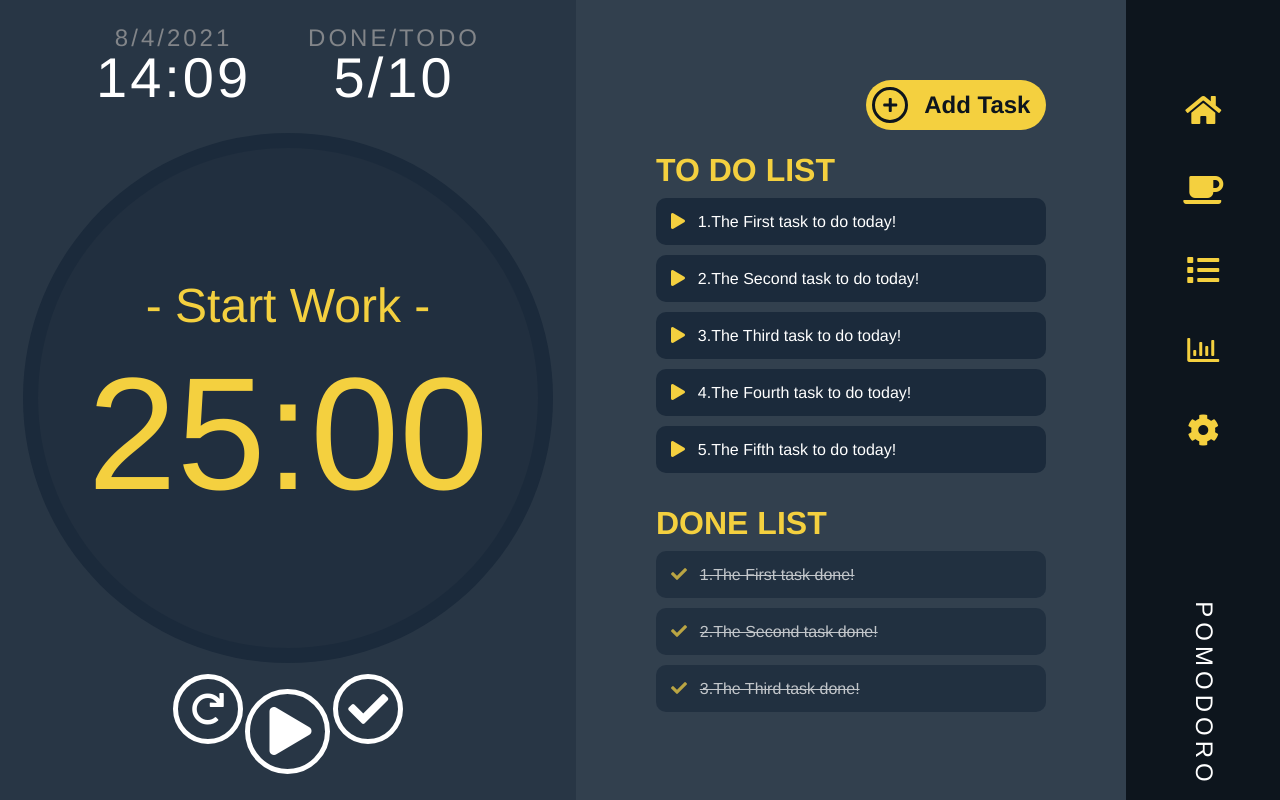
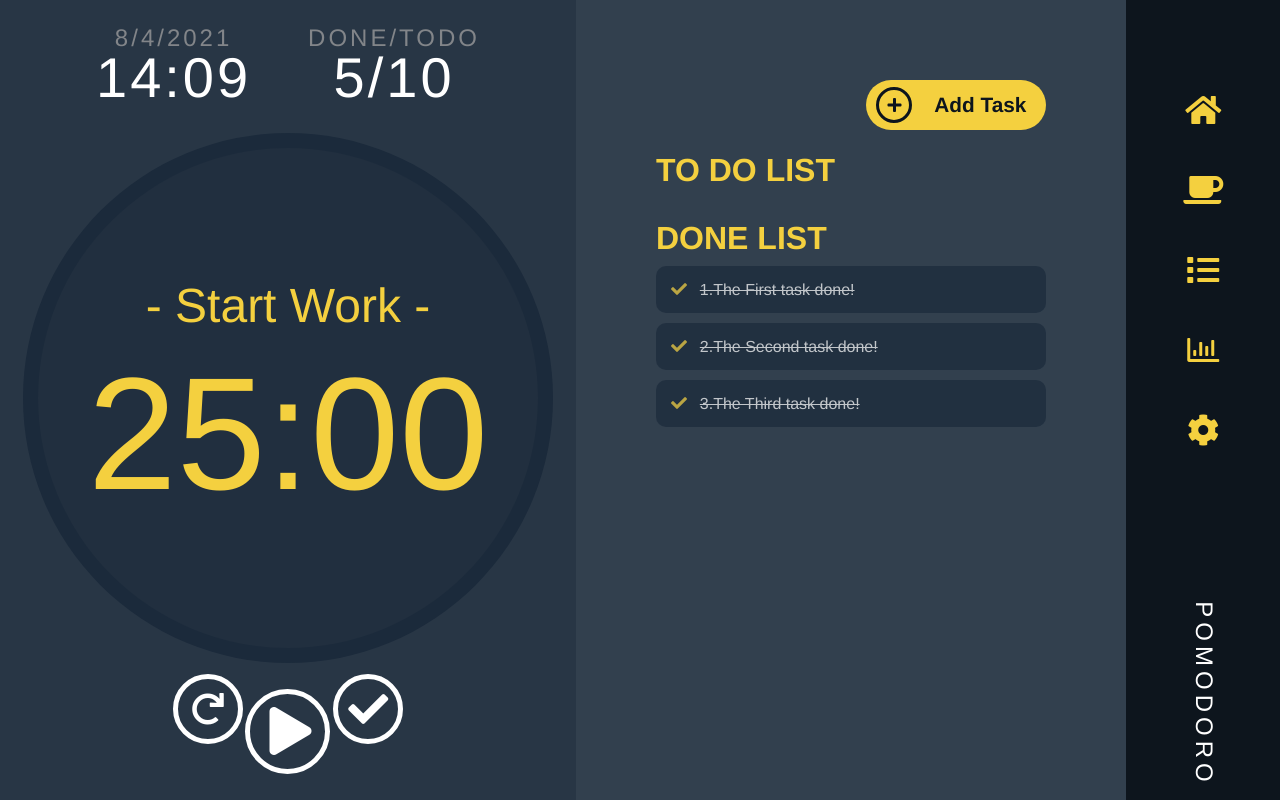
Before and after one commit to allstar2829/week1-pomodoro, a Vue app: page / in a window 1280 px wide. Built offline with nearby package versions, Linux system fonts and the light colour scheme.

Commit message:
test timer method and event

```diff
--- a/src/components/list.vue
+++ b/src/components/list.vue
@@ -1,10 +1,25 @@
 <template>
-  <div class="list-block">
-    <div class="add-task">
-      <div class="outline">
-        <i class="fas fa-plus"></i>
+  <div class="list-block" @click="closeAddInput($event)">
+    <div
+      class="add-task"
+      :class="{ containerFluid: isAdd }"
+      @click="addTask($event)"
+    >
+      <div
+        class="outline"
+        @click="addToTaskList($event)"
+      >
+        <i v-if="isAdd" class="fas fa-check"></i>
+        <i v-else class="fas fa-plus"></i>
       </div>
-      <span>Add Task</span>
+      <input
+        v-if="isAdd"
+        v-model="addTaskItem"
+        @keyup.enter="addToTaskList($event)"
+        type="text"
+        placeholder="ADD TASK..."
+      />
+      <span v-else>Add Task</span>
     </div>
     <!-- <div class="add-task">
       <div class="outline">
@@ -15,11 +30,14 @@
     <div class="todo-task">
       <h1 class="list-title">TO DO LIST</h1>
       <ul>
-        <li><i class="fas fa-play"></i>1.The First task to do today!</li>
+        <li v-for="(task, index) in toDoTasks" :key="index">
+          <i class="fas fa-play"></i>{{ task }}
+        </li>
+        <!-- <li><i class="fas fa-play"></i>1.The First task to do today!</li>
         <li><i class="fas fa-play"></i>2.The Second task to do today!</li>
         <li><i class="fas fa-play"></i>3.The Third task to do today!</li>
         <li><i class="fas fa-play"></i>4.The Fourth task to do today!</li>
-        <li><i class="fas fa-play"></i>5.The Fifth task to do today!</li>
+        <li><i class="fas fa-play"></i>5.The Fifth task to do today!</li> -->
       </ul>
     </div>
     <div class="done-task">
@@ -36,6 +54,42 @@
 <script>
 export default {
   name: "list",
+  data() {
+    return {
+      isAdd: false,
+      addTaskItem: "",
+      toDoTasks: [],
+    };
+  },
+  methods: {
+    addTask(event) {
+      event.stopPropagation();
+      this.isAdd = true;
+      console.log("test");
+    },
+    closeAddInput(event) {
+      // console.log(event.target)
+      if (event.target.tagName !== "INPUT") {
+        this.isAdd = false;
+      }
+    },
+    addToTaskList(event) {
+      // console.log("新增任務");
+      // console.log(this.$store.state.dataKey);
+      if (this.addTaskItem == "") {
+        return;
+      } else {
+        event.stopPropagation();
+        this.toDoTasks.push(this.addTaskItem);
+        this.addTaskItem = "";
+        console.log(this.isAdd);
+        this.isAdd = false;
+      }
+      console.log(this.addTaskItem);
+      console.log(this.toDoTasks);
+      console.log(this.isAdd);
+    },
+  },
 };
 </script>
 
@@ -48,14 +102,18 @@ export default {
   align-items: flex-end;
   padding: 5rem;
   box-sizing: border-box;
+
   .add-task {
     input {
       background-color: #f4d03f;
       outline: none;
       border: none;
       box-sizing: border-box;
-      width: 90%;
-      //   font-size: 1.5rem;
+      width: 85%;
+      font-size: 1.2rem;
+      font-weight: bold;
+      padding-right: 10px;
+      background: border-box;
       &::-webkit-input-placeholder {
         font-weight: 700;
         font-style: italic;
@@ -65,12 +123,11 @@ export default {
     display: flex;
     align-items: center;
     width: 180px;
-    // width: 100%;
     height: 50px;
     border-radius: 30px;
     background-color: #f4d03f;
     color: #0d151d;
-    justify-content: space-evenly;
+    justify-content: space-between;
     .outline {
       width: 30px;
       height: 30px;
@@ -79,17 +136,22 @@ export default {
       display: flex;
       justify-content: center;
       align-items: center;
+      margin: 0 10px;
       .fas {
         font-size: 1rem;
       }
     }
     span {
       padding: 10px;
-      line-height: 50px;
-      text-align: center;
-      font-size: 1.5rem;
+      // line-height: 50px;
+      text-align: left;
+      font-size: 1.3rem;
       font-weight: bold;
+      margin-right: 10px;
     }
+  }
+  .containerFluid {
+    width: 100%;
   }
   .todo-task,
   .done-task {
```
